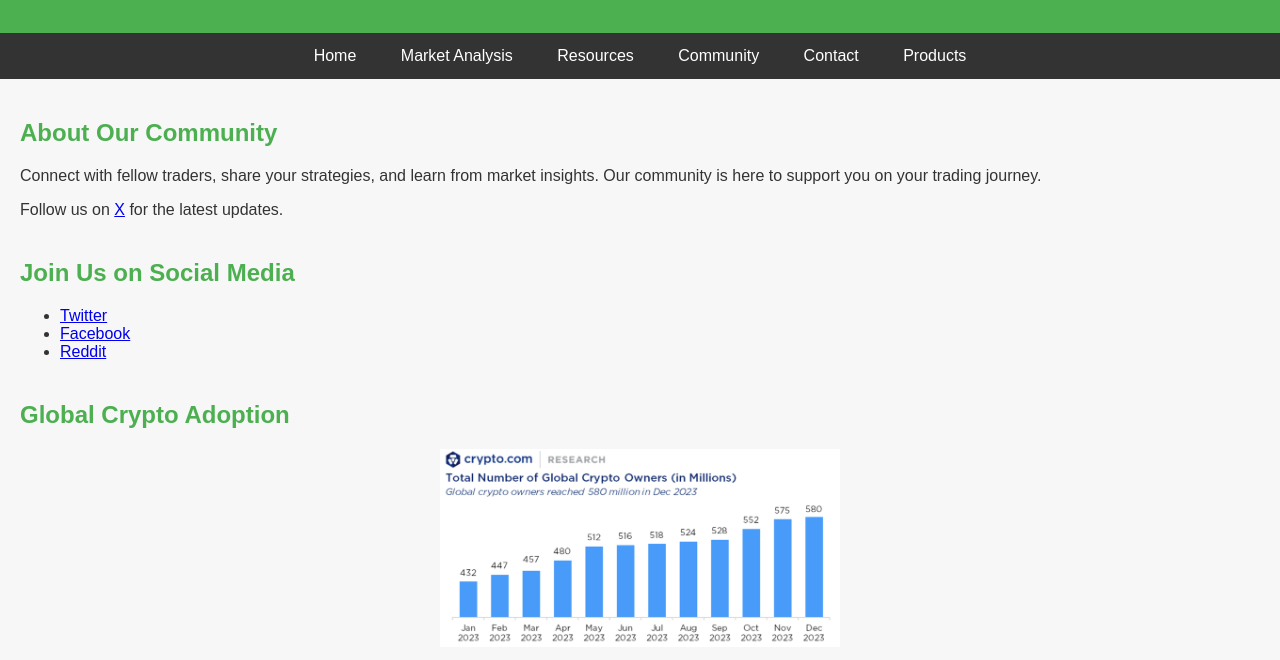
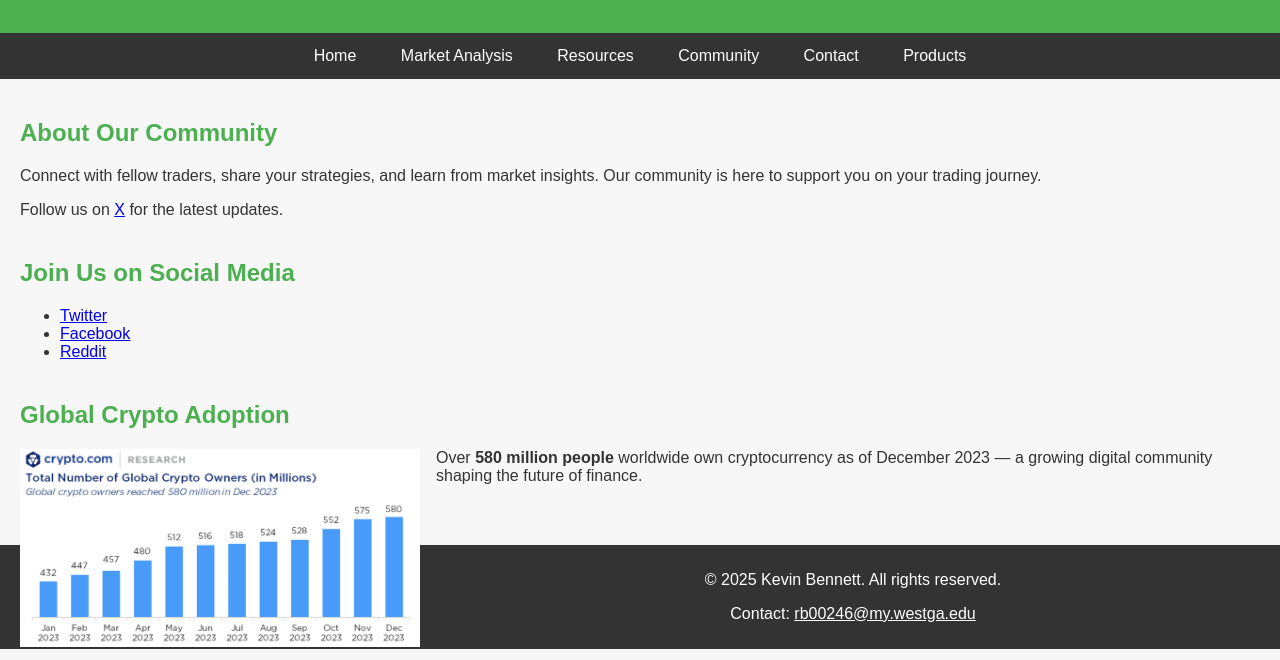
Before and after one commit to KevinBennett00/CS2100-Project, a plain HTML site: page community.html in a window 1280 px wide. Shown: the part 121-781 px from the top of the page. Drawn offline with Linux system fonts and the light colour scheme.

Commit message:
Update community.html

```diff
--- a/community.html
+++ b/community.html
@@ -43,7 +43,7 @@
     <section id="global-crypto">
       <h2>Global Crypto Adoption</h2>
       <img src="images/community.png" alt="Community Crypto Users"
-           style="display:block; max-width:400px; width:100%; height:auto; margin: 1em auto;">
+           style="float:left; max-width:400px; width:100%; height:auto; margin: 0 1em 1em 0;">
       <p>Over <strong>580 million people</strong> worldwide own cryptocurrency as of December 2023 — a growing digital community shaping the future of finance.</p>
     </section>
   </main>
```
